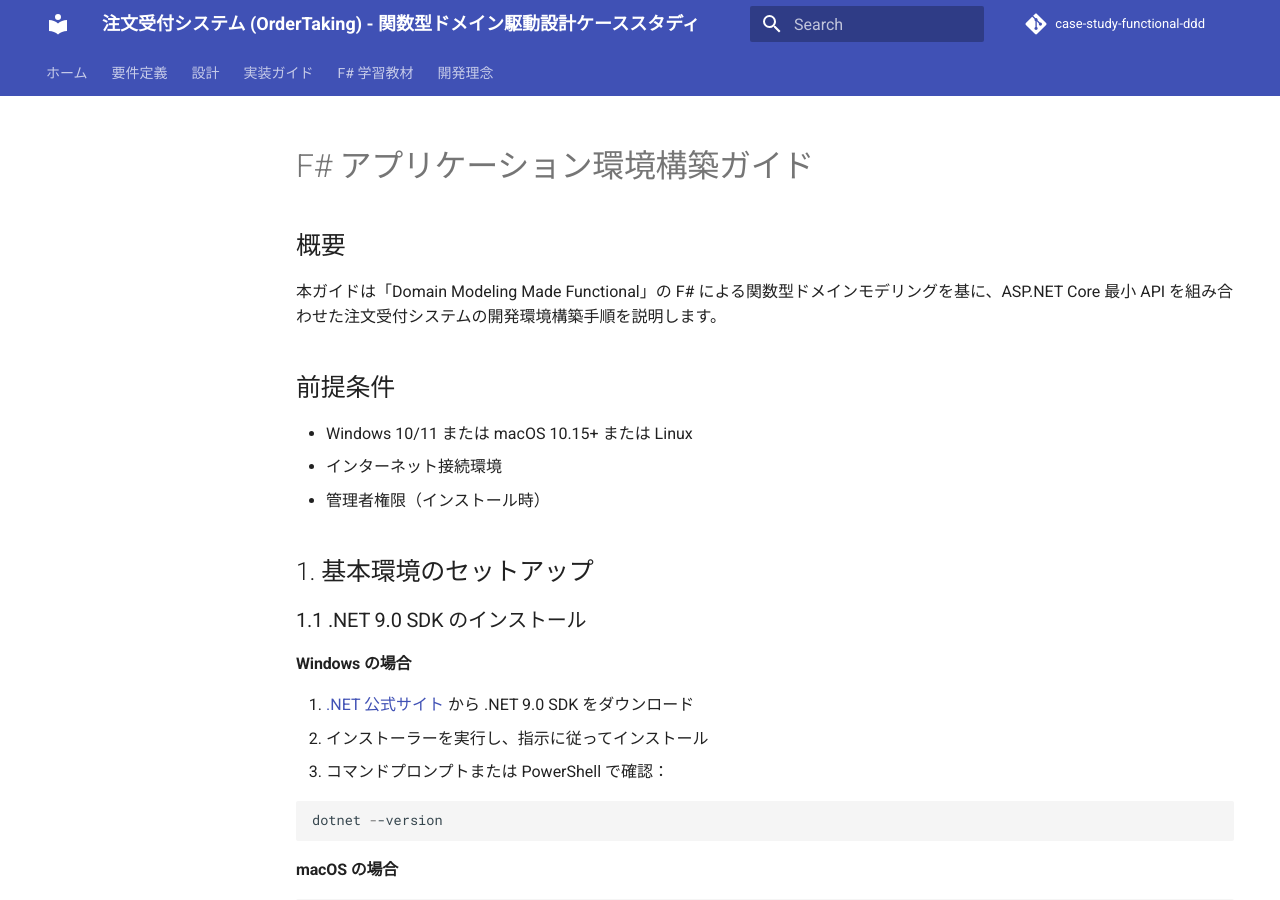
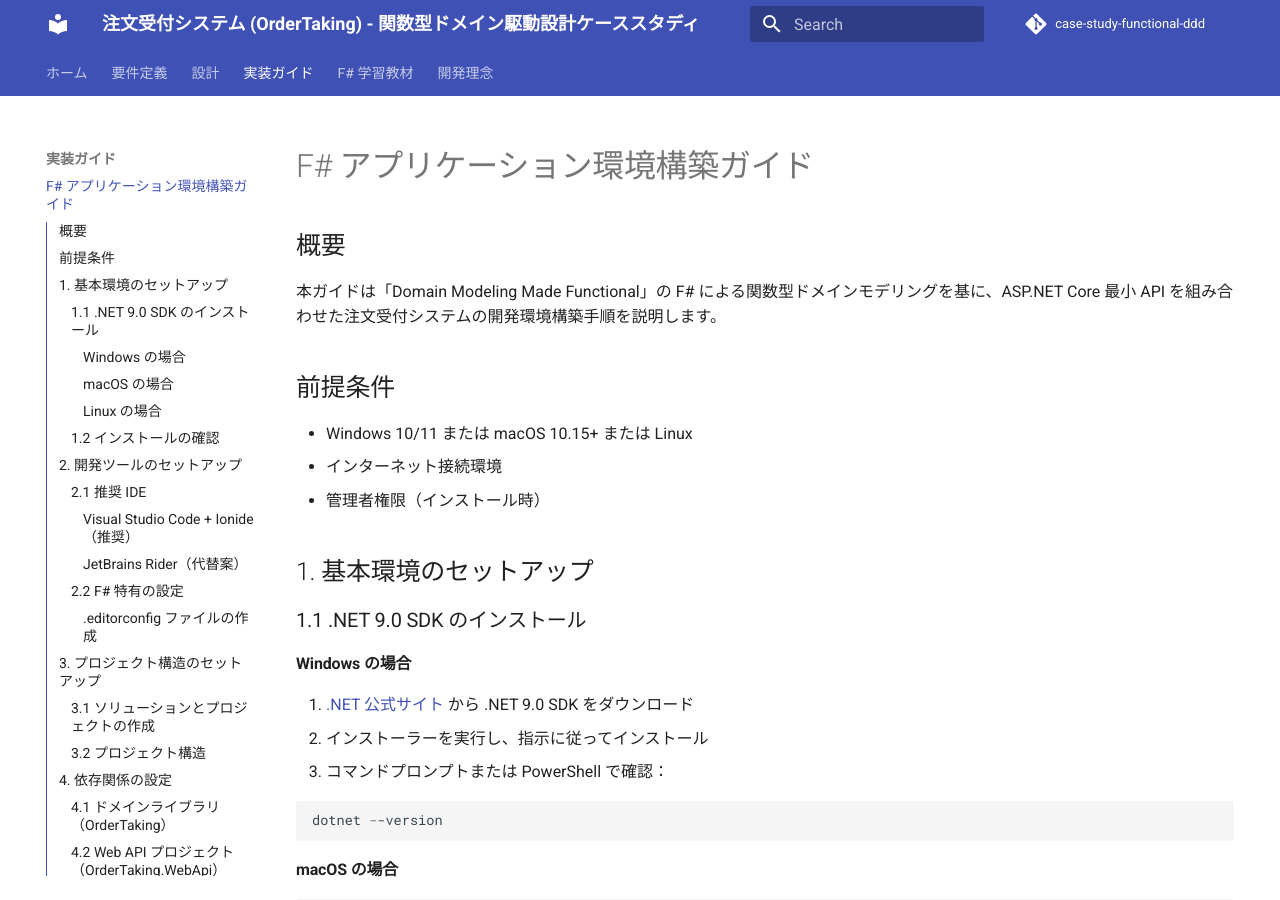
Before and after one commit to k2works/case-study-functional-ddd, an MkDocs documentation site: the page built from docs/reference/F#アプリケーション環境構築ガイド.md, in a window 1280 px wide and 900 px high. Built offline with MkDocs 1.6.1 and Material for MkDocs 9.7.7, drawn with Linux system fonts in a browser that asks for light colours; comment, search, counter and statistics services are not loaded.

Commit message:
docs: add F# application environment setup guide and update navigation
- Add comprehensive F# application environment setup guide
- Update MkDocs navigation to include F# application environment setup guide
- Organize implementation guides section with F# specific documentation

🤖 Generated with [Claude Code](https://claude.ai/code)

Co-Authored-By: Claude <noreply@anthropic.com>

```diff
--- a/mkdocs.yml
+++ b/mkdocs.yml
@@ -69,6 +69,7 @@ nav:
     - 技術スタック: design/tech_stack.md
     - テスト戦略: design/test_strategy.md
   - 実装ガイド:
+    - F# アプリケーション環境構築ガイド: reference/F#アプリケーション環境構築ガイド.md
     - F# API構築ガイド: reference/F#API構築ガイド.md
     - UI設計ガイド: reference/UI設計ガイド.md
     - アーキテクチャ設計ガイド: reference/アーキテクチャ設計ガイド.md
```
